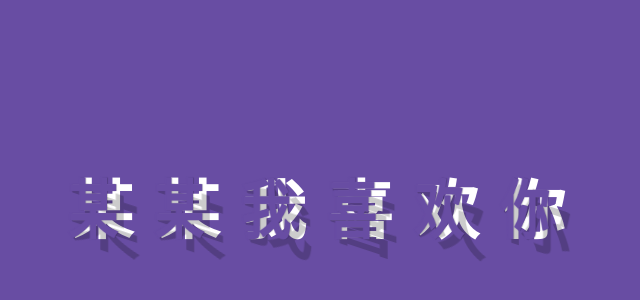
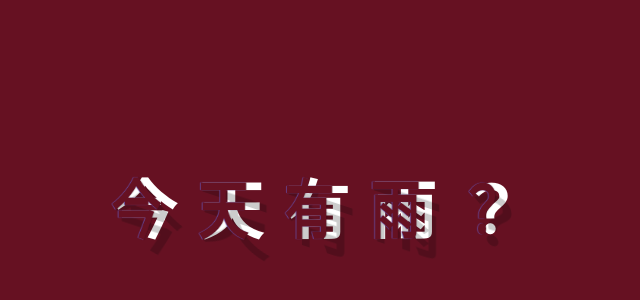
Before and after one commit to 865077695/css3, a plain HTML site: page Transfrom/main.html in a window 1280 px wide. Shown: the part 194-494 px from the top of the page, without its empty margins (323-963 px from the left). Drawn offline with Linux system fonts and the light colour scheme.

Commit message:
调整内容

```diff
--- a/Transfrom/main.html
+++ b/Transfrom/main.html
@@ -5,12 +5,12 @@
     <title>3D折叠字体</title>
     <style type="text/css">
     html,body{margin:0;padding:0;height:100%;}
-    body{display:flex;align-items:center;justify-content:center;background-color:#684DA3;}/*//垂直水平居中，弹性盒子*/
+    body{display:flex;align-items:center;justify-content:center;background-color:#612;}/*//垂直水平居中，弹性盒子*/
     p{font-size:1em;color:#fff;font-weight:bold;font-family:"微软雅黑";}
-    p span{position:relative;display:inline-block;transform-style:preserve-3d;perspective:500;}
+    p span{position:relative;display:inline-block;transform-style:preserve-3d;}
     p span:before,p span:after{content:attr(data-text);position:absolute;top:0;left:-1px;display:none;transform-origin:left top;transition:all ease-out 0.3s;}
     p span:before{z-index:1;color:rgba(0,0,0,0.2);transform:scale(1.1,1) skew(0deg,20deg);}
-    p span:after{z-index:2;color:#684DA3;text-shadow:-1px 0 1px #684DA3,1px 0 1px rgba(0,0,0,0.2);transform:rotateY(-40deg);}
+    p span:after{z-index:2;color:#612;text-shadow:-1px 0 1px #684DA3,1px 0 1px rgba(0,0,0,0.2);transform:rotateY(-40deg);}
     p span:hover:before{transform:scale(1.1,1) skew(0deg,5deg);}
     p span:hover:after{transform:rotateY(-10deg);}
     p span+span{margin-left:0.1em;}
@@ -28,12 +28,11 @@
 </head>
 <body>
     <p>
-        <span data-text="某">某</span>
-        <span data-text="某">某</span>
-        <span data-text="我">我</span>
-        <span data-text="喜">喜</span>
-        <span data-text="欢">欢</span>
-        <span data-text="你">你</span>
+        <span data-text="今">今</span>
+        <span data-text="天">天</span>
+        <span data-text="有">有</span>
+        <span data-text="雨">雨</span>
+        <span data-text="？">？</span>
     </p>
 </body>
 </html>
```
Also changed, not shown: index.html (+13 -8 lines).
